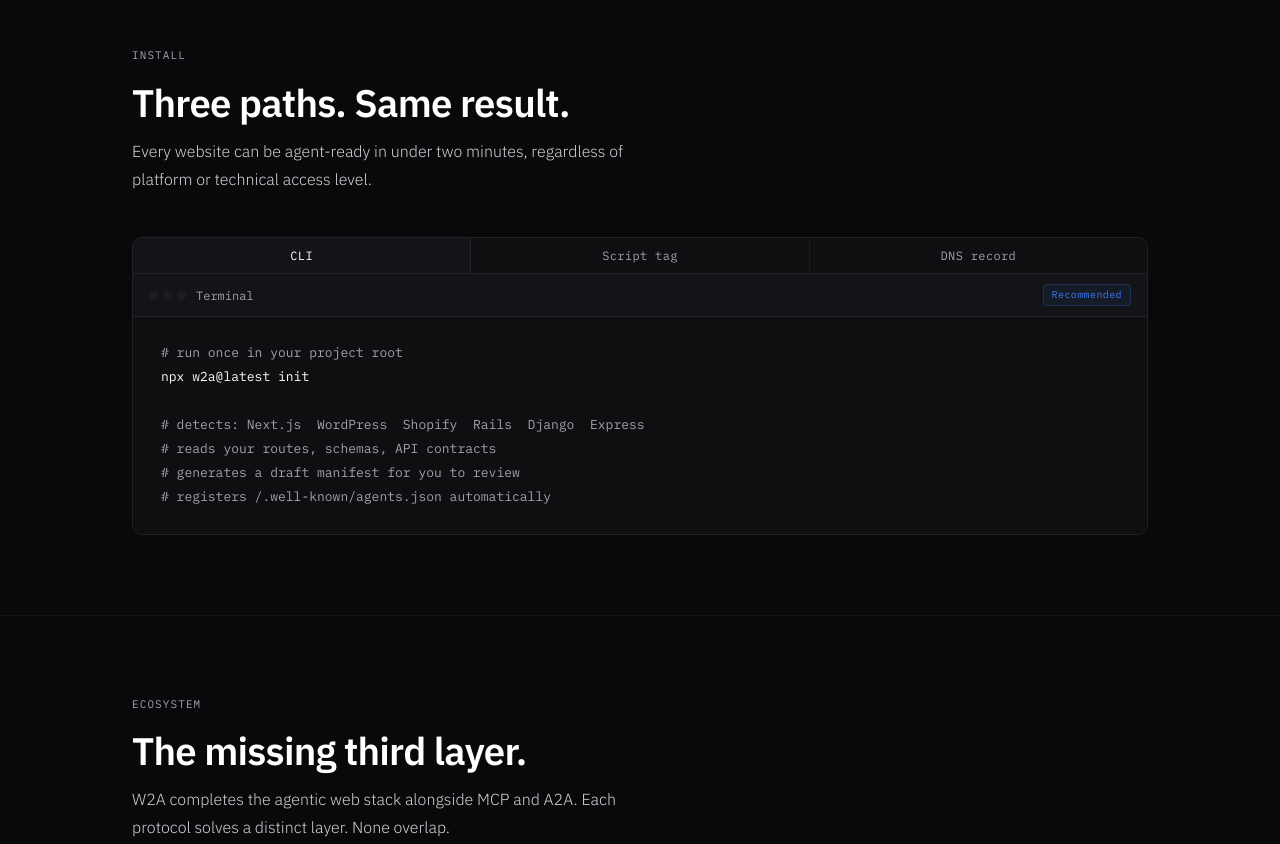
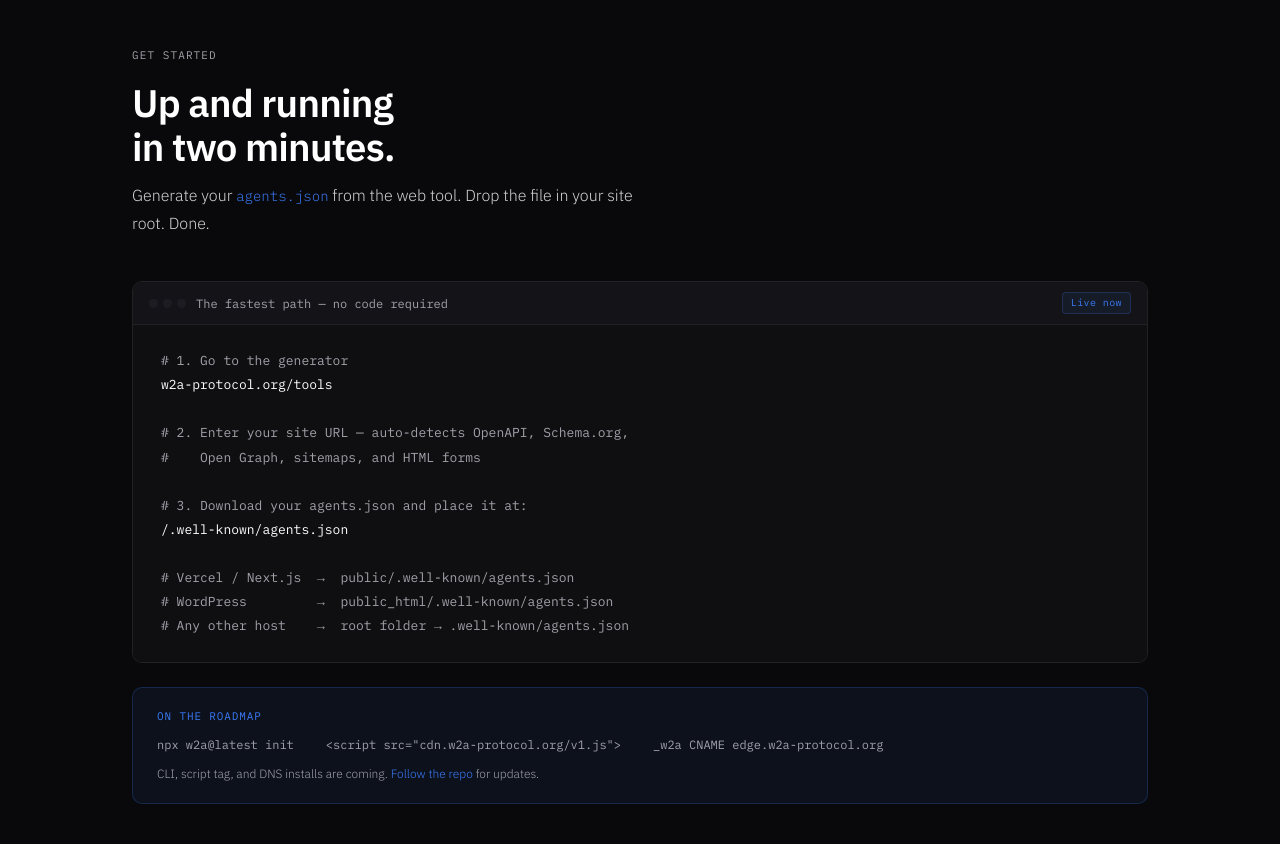
Before and after one commit to Nijjwol23/w2a-site, a plain HTML site: page index.html in a window 1280 px wide. Shown: the part 2560-3404 px from the top of the page. Drawn offline with Linux system fonts and the light colour scheme.

Commit message:
fix: update year references from 2025 to 2026

```diff
--- a/api/schema.js
+++ b/api/schema.js
@@ -131,6 +131,6 @@ const SCHEMA = {
     return res.status(200).json({
       version: '1.0',
       schema: SCHEMA,
-      published_at: '2025-04-13T00:00:00Z'
+      published_at: '2026-04-13T00:00:00Z'
     });
   }
--- a/index.html
+++ b/index.html
@@ -175,10 +175,9 @@ footer{border-top:1px solid var(--border);padding:1.75rem 2rem}
   posthog.init('phc_AhBo2PYc7eZrSrkLeQGDqJ5XdWdnwRRWwgxZ3JT8DJNq', {
       api_host: 'https://us.i.posthog.com',
       defaults: '2026-01-30',
-      person_profiles: 'identified_only', // or 'always' to create profiles for anonymous users as well
+      person_profiles: 'identified_only',
   })
 </script>
-
 </head>
 <body>
 
@@ -293,45 +292,41 @@ footer{border-top:1px solid var(--border);padding:1.75rem 2rem}
 <section id="install" class="sec reveal">
   <div class="wrap">
     <div class="sec-h">
-      <div class="lbl">Install</div>
-      <h2>Three paths. Same result.</h2>
-      <p>Every website can be agent-ready in under two minutes, regardless of platform or technical access level.</p>
+      <div class="lbl">Get started</div>
+      <h2>Up and running<br>in two minutes.</h2>
+      <p>Generate your <code style="font-family:var(--mono);font-size:14px;color:var(--accent)">agents.json</code> from the web tool. Drop the file in your site root. Done.</p>
     </div>
-    <div class="tabs">
-      <button class="tb on" onclick="tab(event,'cli')">CLI</button>
-      <button class="tb" onclick="tab(event,'script')">Script tag</button>
-      <button class="tb" onclick="tab(event,'dns')">DNS record</button>
+
+    <div class="cb">
+      <div class="cb-hd">
+        <div class="cb-l">
+          <div class="dots"><div class="dot"></div><div class="dot"></div><div class="dot"></div></div>
+          <span class="fname">The fastest path — no code required</span>
+        </div>
+        <span class="cbadge">Live now</span>
+      </div>
+      <pre><span class="c"># 1. Go to the generator</span>
+<span class="w">w2a-protocol.org/tools</span>
+
+<span class="c"># 2. Enter your site URL — auto-detects OpenAPI, Schema.org,
+#    Open Graph, sitemaps, and HTML forms</span>
+
+<span class="c"># 3. Download your agents.json and place it at:</span>
+<span class="w">/.well-known/agents.json</span>
+
+<span class="c"># Vercel / Next.js  →  public/.well-known/agents.json
+# WordPress         →  public_html/.well-known/agents.json
+# Any other host    →  root folder → .well-known/agents.json</span></pre>
     </div>
-    <div class="tab-panels">
-      <div class="pnl on" id="p-cli">
-        <div class="cb"><div class="cb-hd"><div class="cb-l"><div class="dots"><div class="dot"></div><div class="dot"></div><div class="dot"></div></div><span class="fname">Terminal</span></div><span class="cbadge">Recommended</span></div>
-        <pre><span class="c"># run once in your project root</span>
-<span class="w">npx w2a@latest init</span>
 
-<span class="c"># detects: Next.js  WordPress  Shopify  Rails  Django  Express
-# reads your routes, schemas, API contracts
-# generates a draft manifest for you to review
-# registers /.well-known/agents.json automatically</span></pre></div>
+    <div style="margin-top:1.5rem;padding:1.25rem 1.5rem;background:var(--accent-bg);border:1px solid var(--accent-bd);border-radius:var(--rl)">
+      <div style="font-family:var(--mono);font-size:11px;letter-spacing:.08em;text-transform:uppercase;color:var(--accent);margin-bottom:.6rem">On the roadmap</div>
+      <div style="display:flex;gap:2rem;flex-wrap:wrap">
+        <span style="font-family:var(--mono);font-size:12px;color:var(--text3)">npx w2a@latest init</span>
+        <span style="font-family:var(--mono);font-size:12px;color:var(--text3)">&lt;script src="cdn.w2a-protocol.org/v1.js"&gt;</span>
+        <span style="font-family:var(--mono);font-size:12px;color:var(--text3)">_w2a CNAME edge.w2a-protocol.org</span>
       </div>
-      <div class="pnl" id="p-script">
-        <div class="cb"><div class="cb-hd"><div class="cb-l"><div class="dots"><div class="dot"></div><div class="dot"></div><div class="dot"></div></div><span class="fname">HTML — works on any platform</span></div><span class="cbadge">No server needed</span></div>
-        <pre><span class="k">&lt;script</span>
-  <span class="s">src</span>=<span class="s">"https://cdn.w2a-protocol.org/v1.js"</span>
-  <span class="s">data-site</span>=<span class="s">"yoursite.com"</span><span class="k">&gt;&lt;/script&gt;</span>
-
-<span class="c"># reads Schema.org JSON-LD, Open Graph, sitemap, HTML forms
-# generates and serves the manifest via service worker
-# works on Squarespace, Wix, Webflow — any locked platform</span></pre></div>
-      </div>
-      <div class="pnl" id="p-dns">
-        <div class="cb"><div class="cb-hd"><div class="cb-l"><div class="dots"><div class="dot"></div><div class="dot"></div><div class="dot"></div></div><span class="fname">DNS — zero code, any host</span></div><span class="cbadge">Zero touch</span></div>
-        <pre><span class="c"># add one CNAME record</span>
-<span class="w">_w2a.yoursite.com  CNAME  edge.w2a-protocol.org</span>
-
-<span class="c"># W2A edge network intercepts agent requests
-# crawls your site once, builds and caches the manifest
-# your origin server never sees agent traffic again</span></pre></div>
-      </div>
+      <div style="font-size:12px;font-weight:300;color:var(--text3);margin-top:.6rem">CLI, script tag, and DNS installs are coming. <a href="https://github.com/Nijjwol23/w2a/discussions" target="_blank" style="color:var(--accent);text-decoration:none">Follow the repo</a> for updates.</div>
     </div>
   </div>
 </section>
@@ -399,7 +394,7 @@ footer{border-top:1px solid var(--border);padding:1.75rem 2rem}
     <div class="tl">
       <div class="trow"><div class="tyr">1994</div><div class="tdot"></div><div><div class="tfile">robots.txt</div><div class="tdesc">Told crawlers what not to index</div></div></div>
       <div class="trow"><div class="tyr">2005</div><div class="tdot"></div><div><div class="tfile">sitemap.xml</div><div class="tdesc">Told crawlers where pages are</div></div></div>
-      <div class="trow now"><div class="tyr">2025</div><div class="tdot"></div><div><div class="tfile">agents.json</div><div class="tdesc">Tells agents what a site can do</div></div></div>
+      <div class="trow now"><div class="tyr">2026</div><div class="tdot"></div><div><div class="tfile">agents.json</div><div class="tdesc">Tells agents what a site can do</div></div></div>
     </div>
   </div>
 </section>
```
